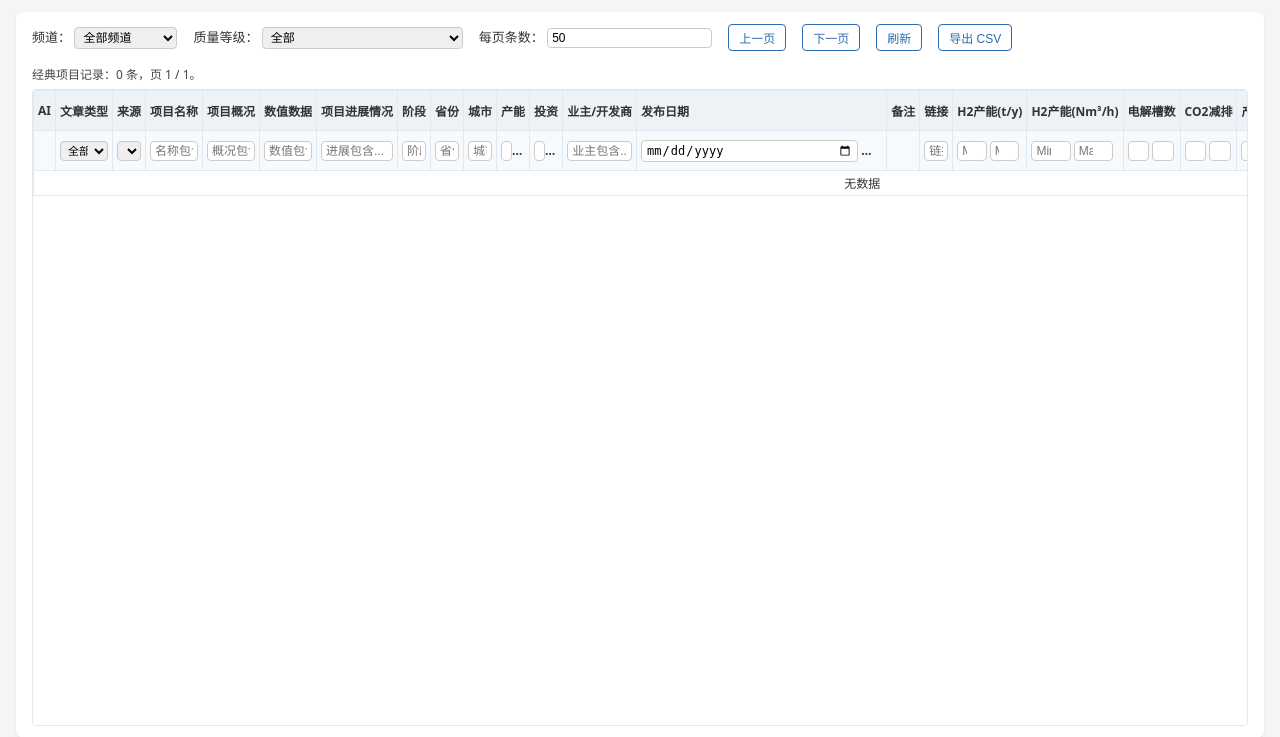
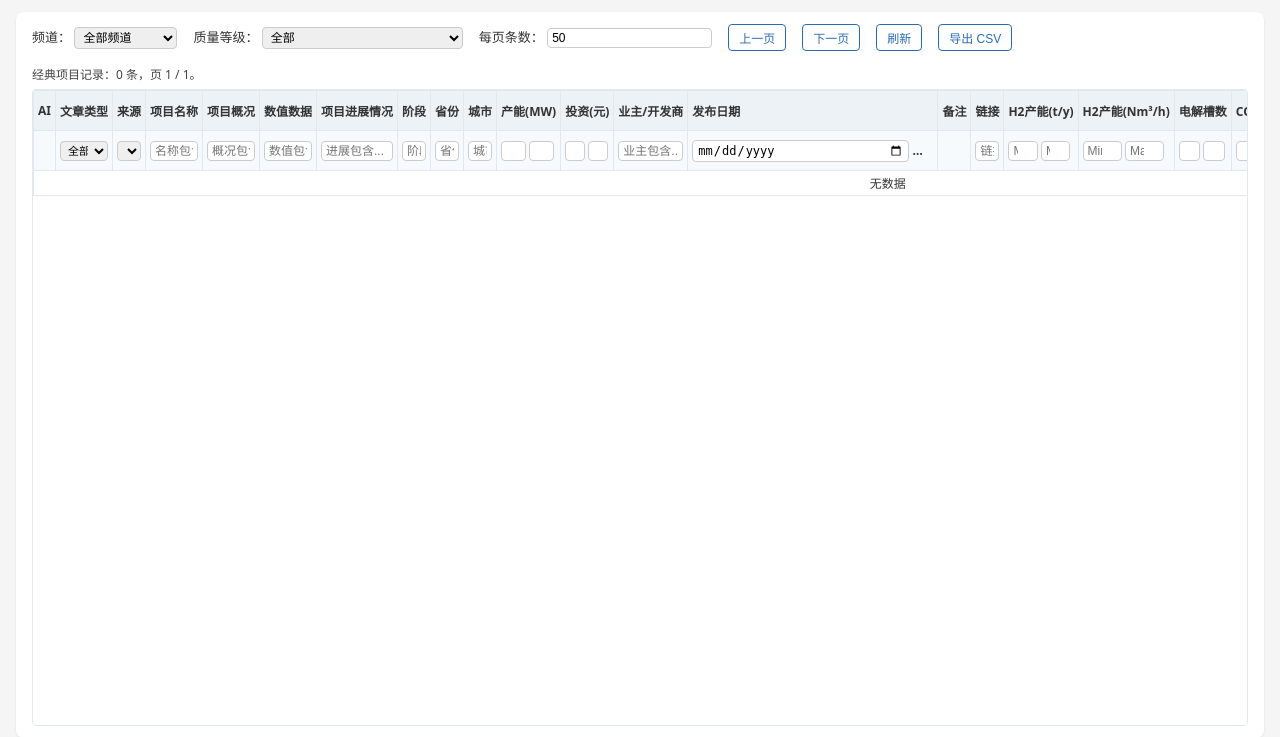
Before and after one commit to ShaoqinHou/scraping, a Flask app: page /classic-projects in a window 1280 px wide. Shown: the part 50-787 px from the top of the page. Run offline with Flask 3, Linux system fonts and the light colour scheme; data that the repository does not hold is empty; parts of the project's set-up code (start-up, migrations or seed data) failed here and were passed over.

Commit message:
fix: preserve decimals, add units to headers

```diff
--- a/ai_project_extractor.py
+++ b/ai_project_extractor.py
@@ -377,7 +377,7 @@ Article Content (truncated 1000 chars):
                 s = val.strip().replace(",", "")
                 d = to_decimal(s)
                 if d is None:
-                m = re.search(r"([0-9]+(?:\\.[0-9]+)?)", s)
+                m = re.search(r"([0-9]+(?:\.[0-9]+)?)", s)
                 d = to_decimal(m.group(1)) if m else None
             if d is None:
                 return None
--- a/app.py
+++ b/app.py
@@ -1097,8 +1097,8 @@ def export_classic_projects():
         ("质量", "classic_quality"),
         ("省份", "province"),
         ("城市", "city"),
-        ("产能", "capacity_mw"),
-        ("投资", "investment_cny"),
+        ("产能(MW)", "capacity_mw"),
+        ("投资(元)", "investment_cny"),
         ("业主/开发商", "owner"),
         ("发布日期", "published_at"),
         ("备注", "user_note"),
--- a/templates/classic_projects_full.html
+++ b/templates/classic_projects_full.html
@@ -264,8 +264,8 @@
                             <th style="width: 80px;">阶段</th>
                             <th style="width: 80px;">省份</th>
                             <th style="width: 80px;">城市</th>
-                            <th style="width: 80px;">产能</th>
-                            <th style="width: 80px;">投资</th>
+                            <th style="width: 80px;">产能(MW)</th>
+                            <th style="width: 80px;">投资(元)</th>
                             <th style="width: 150px;">业主/开发商</th>
                             <th style="width: 90px;">发布日期</th>
                             <th style="width: 150px;">备注</th>
```
